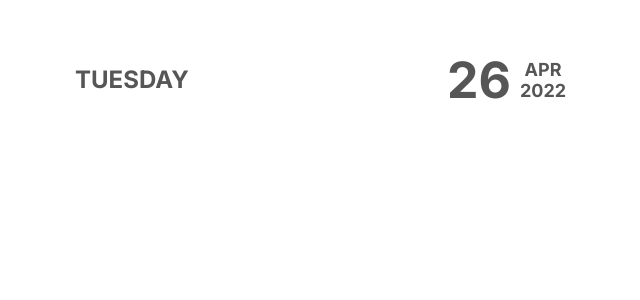
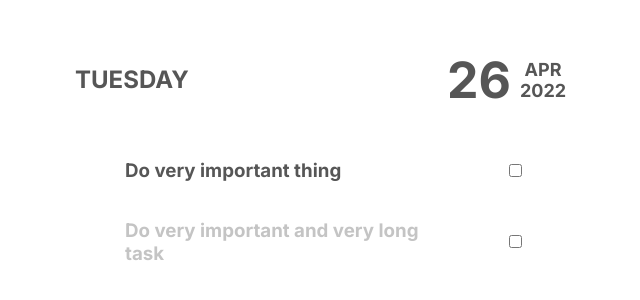
Before and after one commit to karl-george/todo, a JavaScript app: page / in a window 1280 px wide. Shown: the top 300 px of the page, without its empty margins (315-955 px from the left). Built offline with nearby package versions, Linux system fonts and the light colour scheme; the HTML template or start-up script is replaced by a standard one.

Commit message:
Styling task component

```diff
--- a/src/App.css
+++ b/src/App.css
@@ -45,3 +45,21 @@
   grid-area: year;
   font-size: 1.8rem;
 }
+
+/* Tasks */
+
+.tasks {
+  display: flex;
+  justify-content: space-between;
+  align-items: center;
+  max-width: 400px;
+  margin: 0 auto;
+}
+
+.task-title {
+  max-width: 300px;
+}
+
+.completed {
+  color: rgb(196, 196, 196);
+}
--- a/src/App.js
+++ b/src/App.js
@@ -1,10 +1,12 @@
+import Header from './components/Header';
+import Task from './components/Task';
 import './App.css';
-import Header from './components/Header';
 
 function App() {
   return (
     <div className='App container'>
       <Header />
+      <Task />
     </div>
   );
 }
--- a/src/components/Task.js
+++ b/src/components/Task.js
@@ -0,0 +1,18 @@
+const Task = () => {
+  return (
+    <div>
+      <div className='tasks'>
+        <h3 className='task-title'>Do very important thing</h3>
+        <input type='checkbox' name='' id='' />
+      </div>
+      <div className='tasks'>
+        <h3 className='task-title completed'>
+          Do very important and very long task
+        </h3>
+        <input type='checkbox' name='' id='' />
+      </div>
+    </div>
+  );
+};
+
+export default Task;
```
